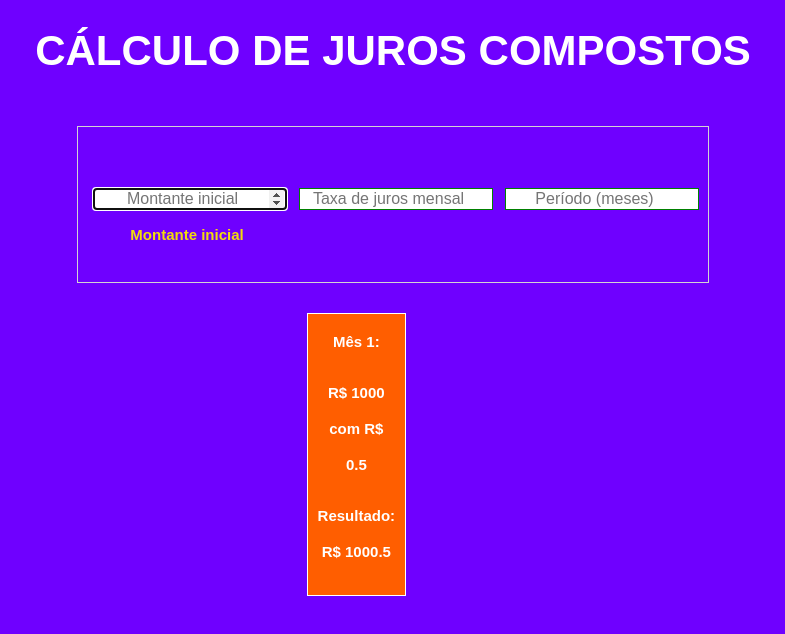
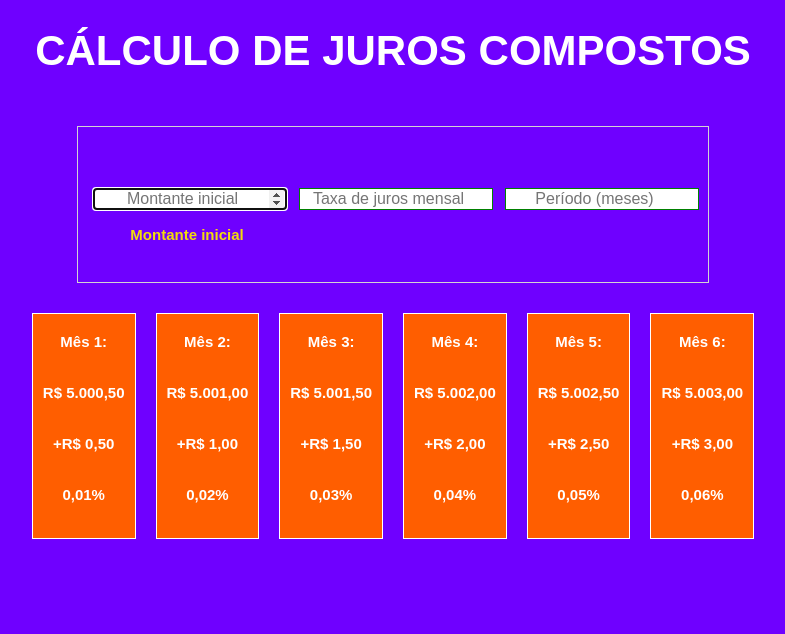
Before and after one commit to alm9/React-Juros-Compostos, a React (Create React App) app: page / in a window 1280 px wide. Shown: the top 634 px of the page, without its empty margins (247-1032 px from the left). Built offline with nearby package versions, Linux system fonts and the light colour scheme.

Commit message:
all working

```diff
--- a/src/backend/CompoundInterestCalculation.js
+++ b/src/backend/CompoundInterestCalculation.js
@@ -1,5 +1,19 @@
-function calculation(value1, value2) {
-  return Number(value1) + Number(value2);
+function calculationCompoundInterest(amount, interestRate, months) {
+  return Number(amount) * Math.pow(1 + Number(interestRate / 100), months);
 }
 
-export { calculation };
+function calculationBalance(amount, interestRate, months) {
+  return calculationCompoundInterest(amount, interestRate, months) - amount;
+}
+
+function percentageBalance(amount, interestRate, months) {
+  const balance =
+    calculationCompoundInterest(amount, interestRate, months) - amount;
+  return (balance * 100) / amount;
+}
+
+export {
+  calculationCompoundInterest as calculation,
+  calculationBalance as sub,
+  percentageBalance as percent,
+};
--- a/src/components/Box.js
+++ /dev/null
@@ -1,5 +0,0 @@
-import React from 'react';
-
-export default function Box({ value, children }) {
-  return <div className="Box">{children}</div>;
-}
--- a/src/components/Form.js
+++ b/src/components/Form.js
@@ -1,33 +1,41 @@
 import React, { useState } from 'react';
 import Input from './Input';
 import '../Form.css';
-import Box from './Box';
-import { calculation } from '../backend/CompoundInterestCalculation';
+import {
+  calculation,
+  sub,
+  percent,
+} from '../backend/CompoundInterestCalculation';
+import {
+  formatMoney,
+  formatPercentage,
+  formatBalance,
+} from '../helpers/formatters';
 
 export default function Form() {
-  const [initialAmount, setInitialAmount] = useState(1000);
-  const [interestRate, setInterestRate] = useState(0.5);
-  const [qttMonths, setQttMonths] = useState(1);
+  const [initialAmount, setInitialAmount] = useState(5000);
+  const [interestRate, setInterestRate] = useState(0.01);
+  const [qttMonths, setQttMonths] = useState(6);
+
+  const array = Array.from({ length: qttMonths }, (v, i) => i);
 
   const handleChangeAmount = (value) => {
     setInitialAmount(value);
-    console.log('Montante inicial alterado = ' + value);
+    console.log('Montante = ' + value);
     return;
   };
 
   const handleChangeInterestRate = (value) => {
     setInterestRate(value);
-    console.log('Taxa de juros alterado = ' + value);
+    console.log('Juros = ' + value);
     return;
   };
 
   const handleQttMonths = (value) => {
     setQttMonths(value);
-    console.log('Quantidade de meses alterada = ' + value);
+    console.log('Meses = ' + value);
     return;
   };
-
-  const array = Array.from({ length: qttMonths }, (v, i) => i);
 
   return (
     // <div className="container">
@@ -57,13 +65,16 @@ export default function Form() {
       </div>
       <div className="Boxes">
         {array.map((item) => (
-          <Box key={item}>
+          <div className="Box" key={item}>
             <span>Mês {item + 1}:</span>
             <p>
-              R$ {initialAmount} com R$ {interestRate}
+              {formatMoney(calculation(initialAmount, interestRate, item + 1))}
             </p>
-            <p>Resultado: R$ {calculation(initialAmount, interestRate)}</p>
-          </Box>
+            <p>{formatBalance(sub(initialAmount, interestRate, item + 1))}</p>
+            <p>
+              {formatPercentage(percent(initialAmount, interestRate, item + 1))}
+            </p>
+          </div>
         ))}
       </div>
     </div>
--- /dev/null
+++ b/src/helpers/formatters.js
@@ -0,0 +1,22 @@
+const formatterBRMoney = Intl.NumberFormat('pt-BR', {
+  style: 'currency',
+  currency: 'BRL',
+});
+
+function formatMoney(value) {
+  return formatterBRMoney.format(value);
+}
+
+function formatBalance(value) {
+  const balance = value < 0 ? '' : '+';
+  return balance + formatMoney(value);
+}
+
+function formatPercentage(value) {
+  if (!value) {
+    return '';
+  }
+  return value.toFixed(2).replace('.', ',') + '%';
+}
+
+export { formatMoney, formatPercentage, formatBalance };
```
